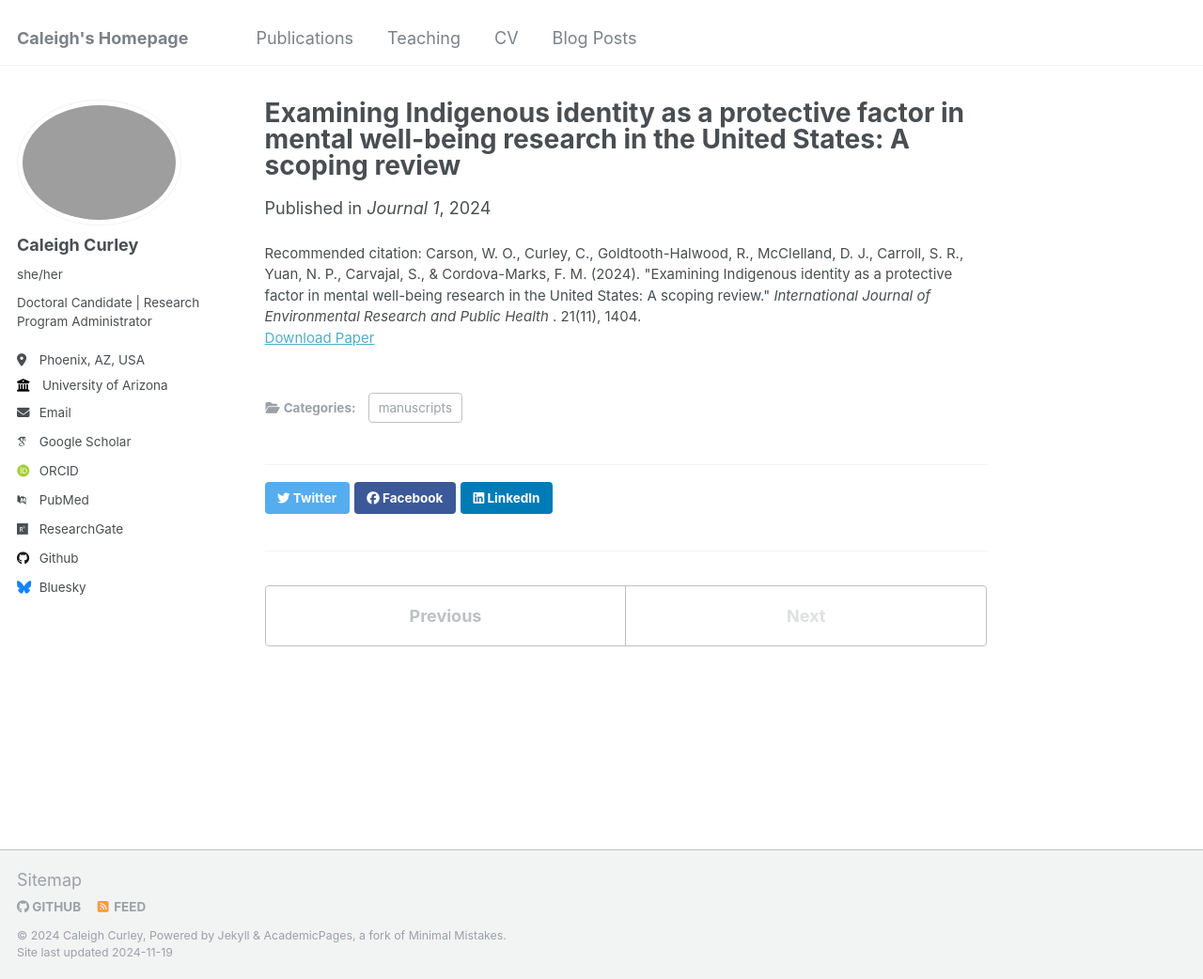
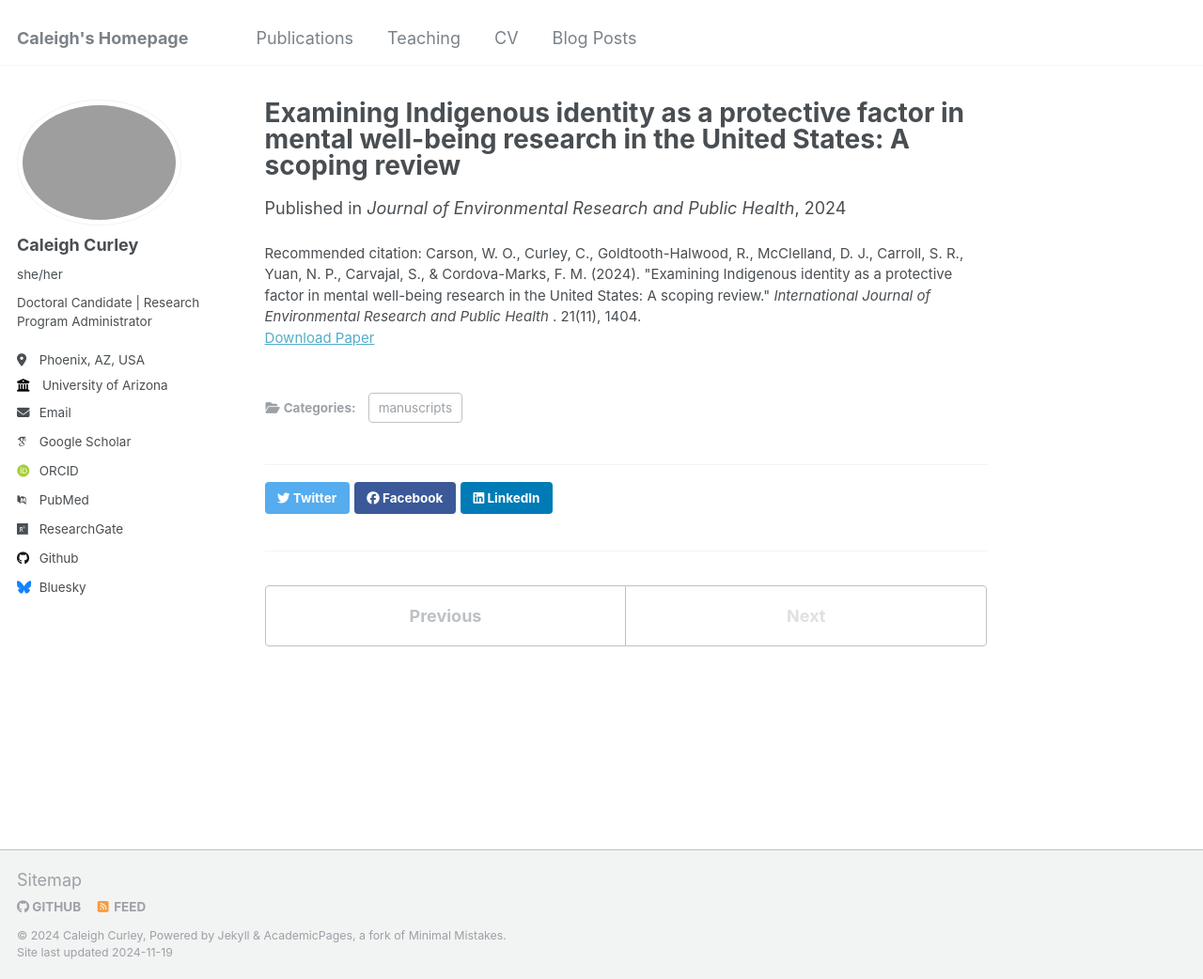
Before and after one commit to caleighcurley/Caleigh-Curley, a Jekyll site: the page built from _publications/2009-10-01-paper-title-number-1.md, in a window 1280 px wide and 1042 px high. Shown: the whole window at 94% size. Built offline with Jekyll 4.4.1, drawn with Linux system fonts in a browser that asks for light colours; some web fonts are replaced.

Commit message:
Update 2009-10-01-paper-title-number-1.md

```diff
--- a/_publications/2009-10-01-paper-title-number-1.md
+++ b/_publications/2009-10-01-paper-title-number-1.md
@@ -4,7 +4,7 @@ collection: publications
 category: manuscripts
 permalink: /publication/2009-10-01-paper-title-number-1
 date: 2024-10-17
-venue: 'Journal 1'
+venue: 'Journal of Environmental Research and Public Health'
 paperurl: 'http://academicpages.github.io/files/'
 citation: 'Carson, W. O., Curley, C., Goldtooth-Halwood, R., McClelland, D. J., Carroll, S. R., Yuan, N. P., Carvajal, S., & Cordova-Marks, F. M. (2024). &quot;Examining Indigenous identity as a protective factor in mental well-being research in the United States: A scoping review.&quot; <i>International Journal of Environmental Research and Public Health </i>. 21(11), 1404.'
 ---
```
